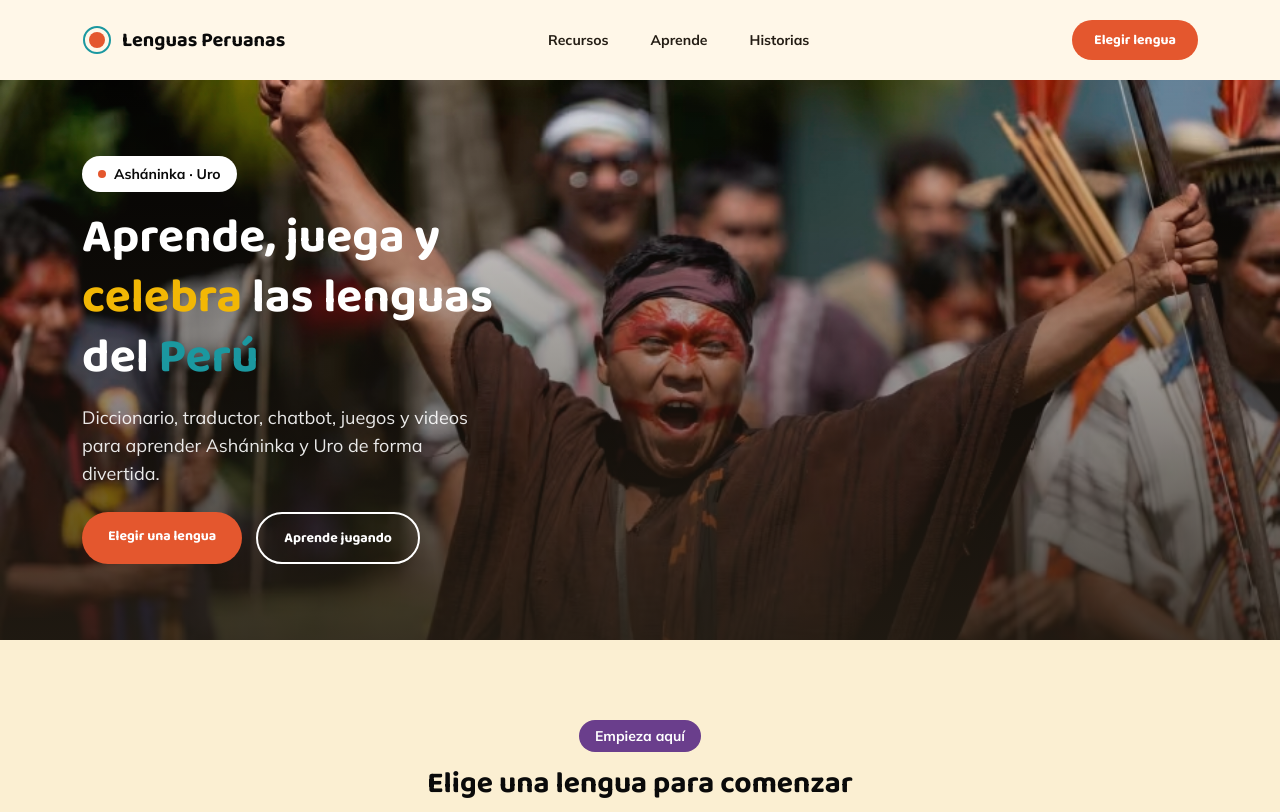
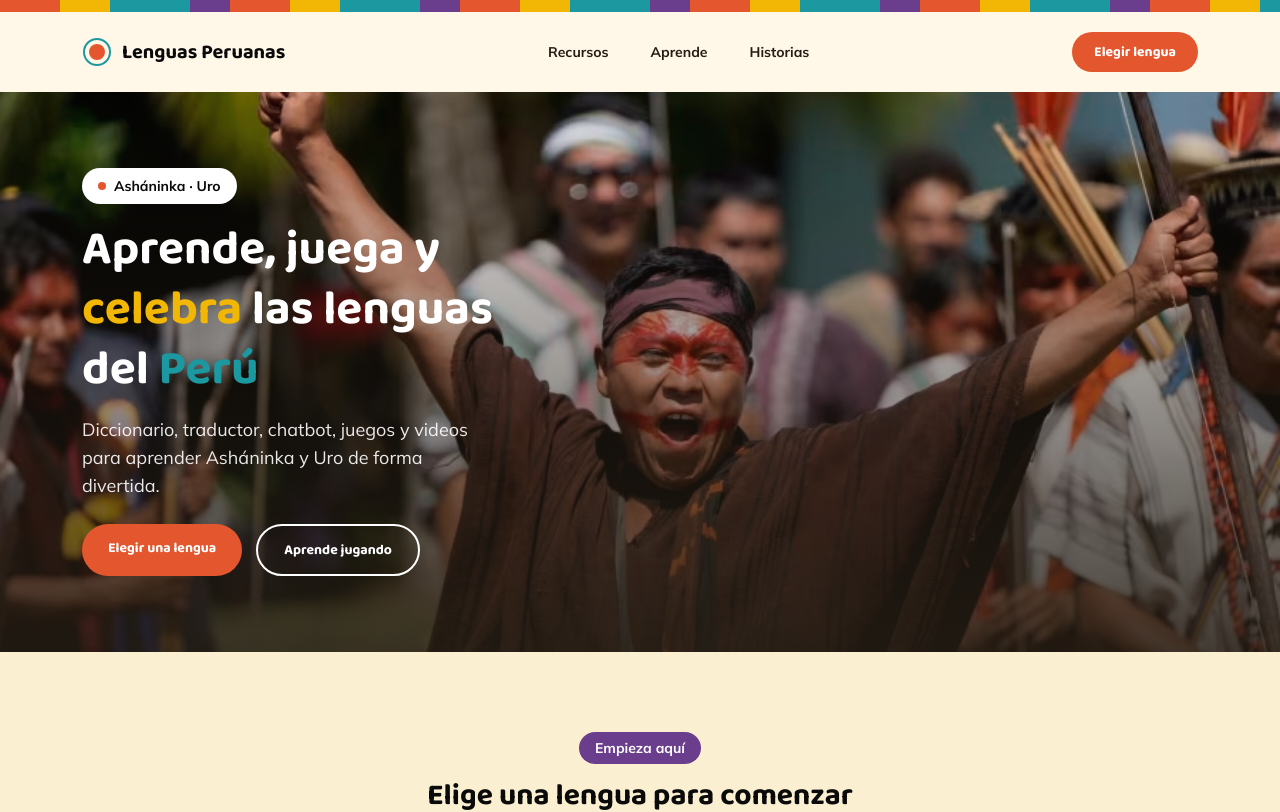
Before and after one commit to ouracademy/living-langs-peru, a Next.js app: page / in a window 1280 px wide. Shown: the top 812 px of the page. Built offline with nearby package versions, Linux system fonts and the light colour scheme.

Commit message:
style: add a strype

```diff
--- a/src/app/page.tsx
+++ b/src/app/page.tsx
@@ -11,6 +11,13 @@ import Hero from "@/components/hero";
 export default function Home() {
   return (
     <div>
+      <div
+        className="h-3 w-full"
+        style={{
+          background:
+            "repeating-linear-gradient(90deg, #E4572E 0 60px, #F2B705 60px 110px, #1B98A0 110px 190px, #6A3E8C 190px 230px)",
+        }}
+      />
       <HeaderPlataform />
       <main className="flex flex-1 flex-col">
         {/* <section
```
